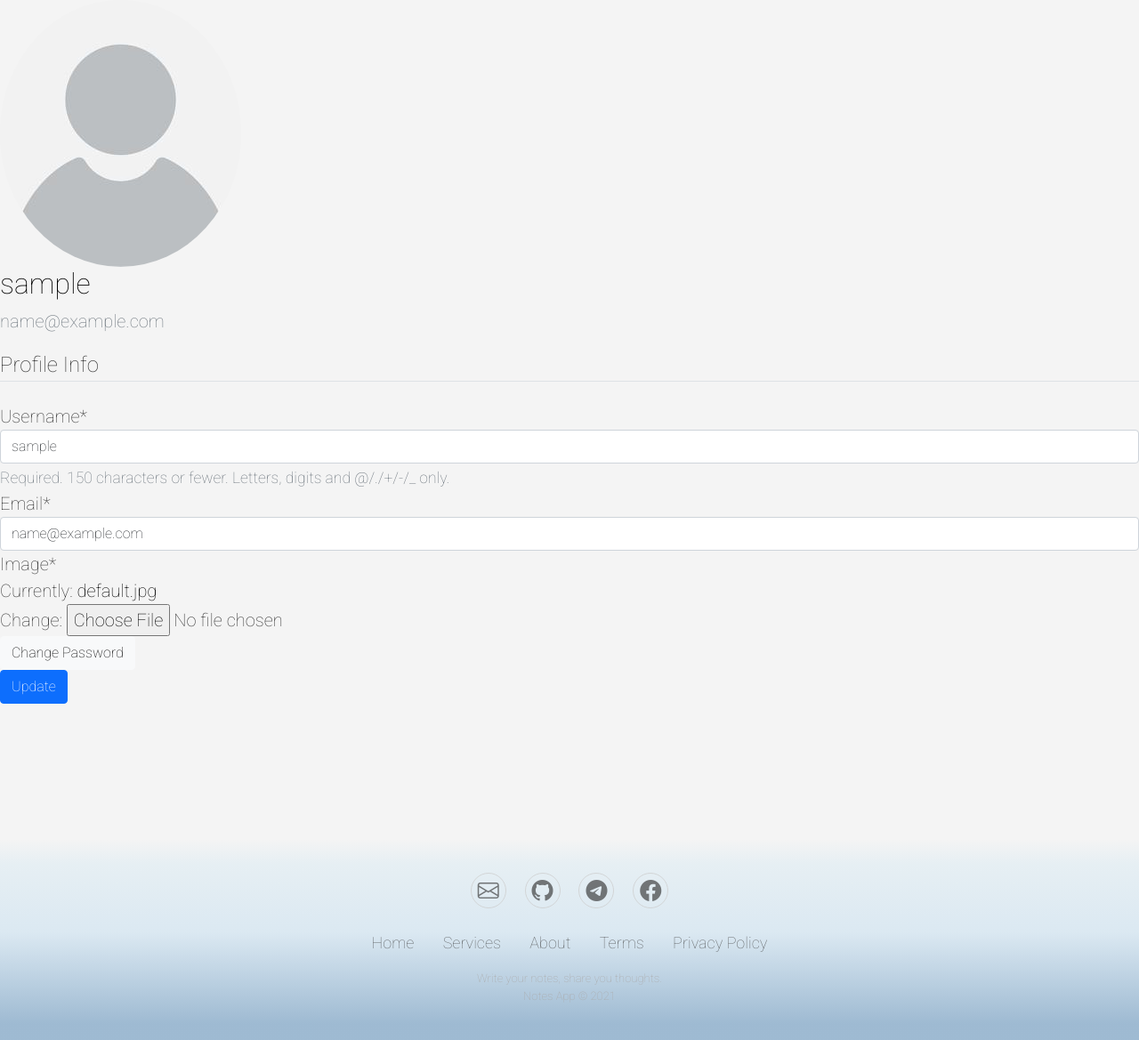
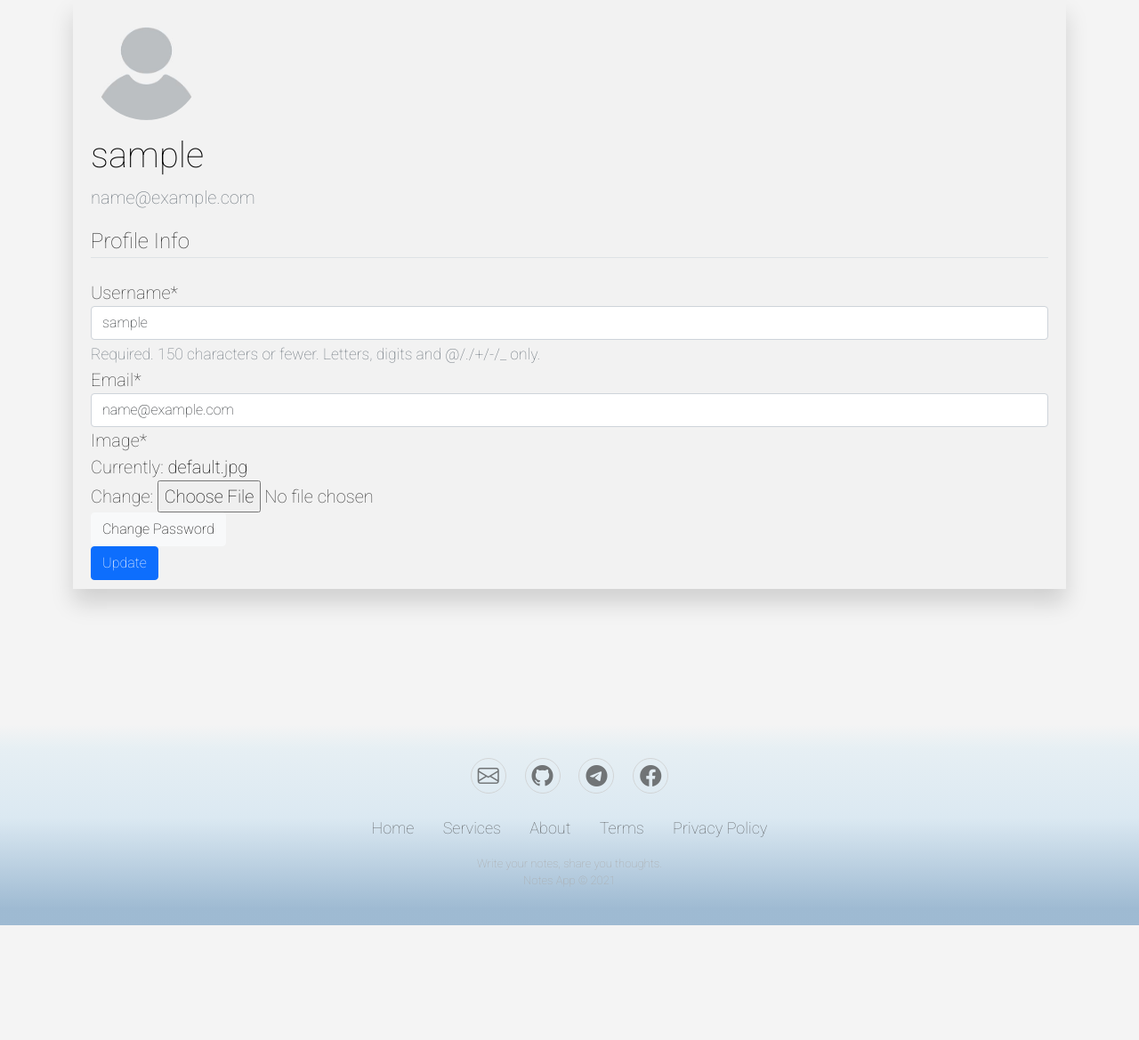
Before and after one commit to Sakkadas/Notes, a Django app: page /accounts/profile/ in a window 1280 px wide. Shown: the part 80-1249 px from the top of the page at 89% size. After the commit the page ends 1120 px from the top, so only its background shows below. Run offline with Django 3.2, Linux system fonts and the light colour scheme; the visitor is signed in with stand-in values (Sample User, id 1); some libraries are stand-ins or nearby versions.

Commit message:
create notes css, update templates

```diff
--- a/static/css/header.css
+++ b/static/css/header.css
@@ -22,7 +22,7 @@
     color: #f1edf5;
     position: absolute;
     top: 50%;
-    left: 52%;
+    left: 54%;
     transform: translate(-50%, -50%);
 }
 
--- /dev/null
+++ b/static/css/notes.css
@@ -0,0 +1,60 @@
+.content-section {
+    background: #f2f2f2;
+    padding: 10px 20px;
+    margin-bottom: 20px;
+    box-shadow: 0 1.0rem 1.5rem rgb(0 0 0 / 15%);
+}
+
+
+.article-title-top {
+    text-align: center;
+    margin-left: auto;
+    margin-right: auto;
+}
+
+.article-title {
+    color: #444444;
+}
+
+a.article-title:hover {
+    color: #428bca;
+    text-decoration: none;
+}
+
+.article-content {
+    white-space: pre-line;
+}
+
+.article-img {
+    height: 65px;
+    width: 65px;
+    margin-right: 16px;
+}
+
+.article-metadata {
+    padding-bottom: 1px;
+    margin-bottom: 4px;
+    border-bottom: 1px solid #e3e3e3
+}
+
+.article-metadata a:hover {
+    color: #333;
+    text-decoration: none;
+}
+
+.article-svg {
+    width: 25px;
+    height: 25px;
+    vertical-align: middle;
+}
+
+.account-img {
+    height: 125px;
+    width: 125px;
+    margin-right: 20px;
+    margin-bottom: 16px;
+}
+
+.account-heading {
+    font-size: 2.5rem;
+}
--- a/templates/layouts/base.html
+++ b/templates/layouts/base.html
@@ -13,6 +13,7 @@
     <link rel="stylesheet" type="text/css" href="{% static 'css/footer.css' %}" />
     <link rel="stylesheet" type="text/css" href="{% static 'css/header.css' %}" />
     <link rel="stylesheet" type="text/css" href="{% static 'css/style.css' %}" />
+    <link rel="stylesheet" type="text/css" href="{% static 'css/notes.css' %}" />
     <link href="https://fonts.googleapis.com/css2?family=Roboto:wght@100&display=swap" rel="stylesheet">
 
   </head>
--- a/templates/notes/note_form.html
+++ b/templates/notes/note_form.html
@@ -2,7 +2,7 @@
 {% load crispy_forms_tags %}
 
 {% block content %}
-
+<div class="container">
 <form method="POST">
     {% csrf_token %}
     {{form.media}}
@@ -10,4 +10,5 @@
     <input class="btn btn-primary" type="submit" value="Create note">
 </form>
 {{article.text|safe}}
+</div>
 {% endblock content %}
--- a/templates/users/profile.html
+++ b/templates/users/profile.html
@@ -3,7 +3,7 @@
 {% load crispy_forms_tags %}
 
 {% block content %}
-
+<div class="container">
     <div class="content-section">
         <div class="media">
             <img class="rounded-circle account-img" src="{{ user.profile.image.url }}">
@@ -25,4 +25,6 @@
             </div>
         </form>
     </div>
+</div>
+
 {% endblock content %}
```
Lines whose indentation alone changed are shown as unchanged.
